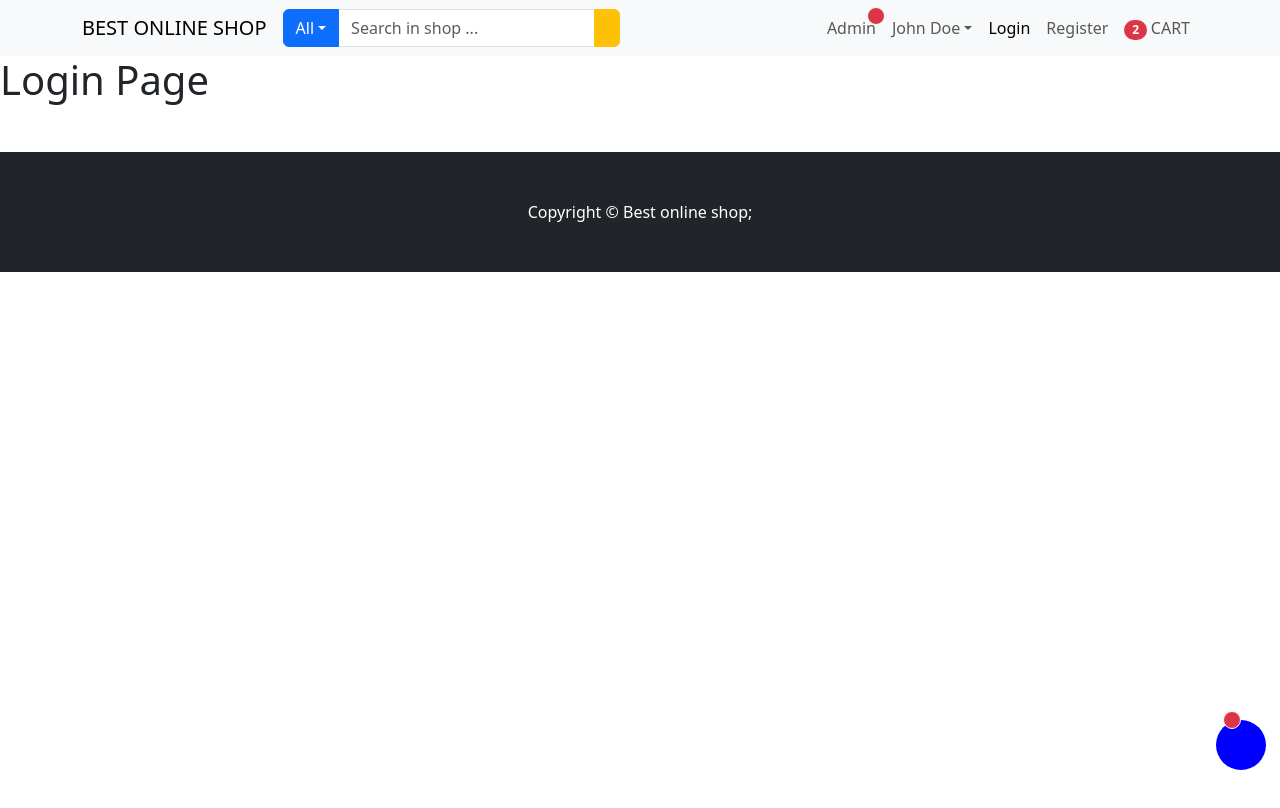
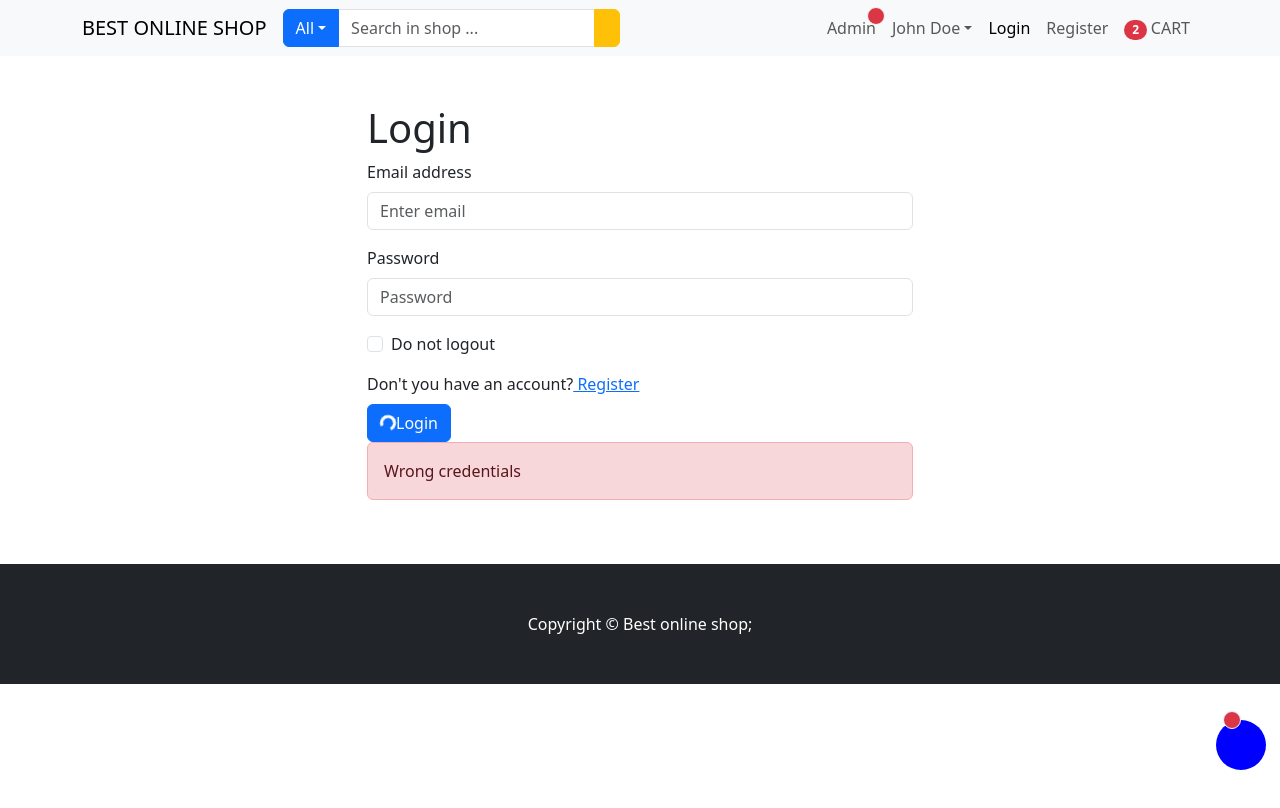
Before and after one commit to UzomaAkpala/e-commerce-frontend, a React (Create React App) app: page /login in a window 1280 px wide. Shown: the top 808 px of the page. Built offline with nearby package versions, Linux system fonts and the light colour scheme; the HTML template or start-up script is replaced by a standard one.

Commit message:
Prepare Login Page

```diff
--- a/src/pages/LoginPage.js
+++ b/src/pages/LoginPage.js
@@ -1,5 +1,76 @@
-function LoginPage() {
-  return <h1>Login Page</h1>;
-}
+import { Container, Row, Col, Form, Button, Alert } from "react-bootstrap";
+import { useState } from "react";
+import { Link } from "react-router-dom";
+import Spinner from "react-bootstrap/Spinner";
+const LoginPage = () => {
+  const [validated, setValidated] = useState(false);
+
+  const handleSubmit = (event) => {
+    const form = event.currentTarget;
+    if (form.checkValidity() === false) {
+      event.preventDefault();
+      event.stopPropagation();
+    }
+
+    setValidated(true);
+  };
+  return (
+    <Container>
+      <Row className="mt-5 justify-content-md-center">
+        <Col md={6}>
+          <h1>Login</h1>
+          <Form noValidate validated={validated} onSubmit={handleSubmit}>
+            <Form.Group className="mb-3" controlId="formBasicEmail">
+              <Form.Label>Email address</Form.Label>
+              <Form.Control
+                name="email"
+                required
+                type="email"
+                placeholder="Enter email"
+              />
+            </Form.Group>
+            <Form.Group className="mb-3" controlId="formBasicPassword">
+              <Form.Label>Password</Form.Label>
+              <Form.Control
+                name="password"
+                required
+                type="password"
+                placeholder="Password"
+              />
+            </Form.Group>
+            <Form.Group className="mb-3" controlId="formBasicCheckbox">
+              <Form.Check
+                name="doNotLogout"
+                type="checkbox"
+                label="Do not logout"
+              />
+            </Form.Group>
+
+            <Row className="pb-2">
+              <Col>
+                Don't you have an account?
+                <Link to={"/register"}> Register </Link>
+              </Col>
+            </Row>
+
+            <Button variant="primary" type="submit">
+              <Spinner
+                as="span"
+                animation="border"
+                size="sm"
+                role="status"
+                aria-hidden="true"
+              />
+              Login
+            </Button>
+            <Alert show={true} variant="danger">
+              Wrong credentials
+            </Alert>
+          </Form>
+        </Col>
+      </Row>
+    </Container>
+  );
+};
 
 export default LoginPage;
```
